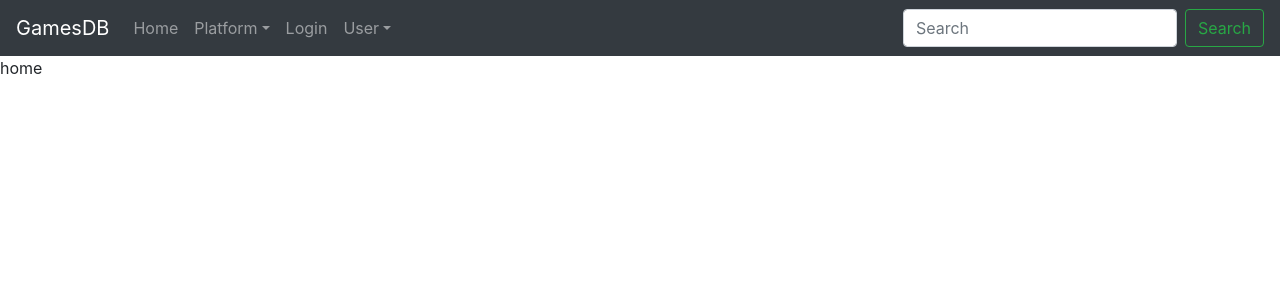
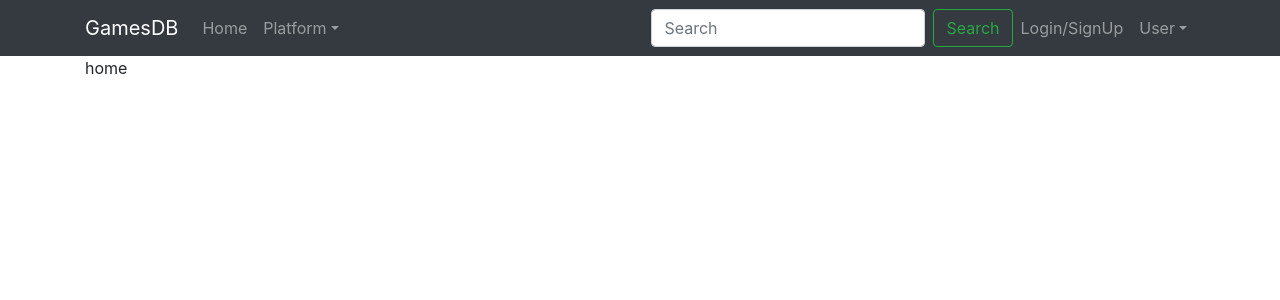
Before and after one commit to clapertosa/gamesdb, a Next.js app in the folder client/: page / in a window 1280 px wide. Shown: the top 300 px of the page. Built offline with nearby package versions, Linux system fonts and the light colour scheme.

Commit message:
Bootstrap last edits

```diff
--- a/client/components/Header/Navbar.js
+++ b/client/components/Header/Navbar.js
@@ -1,4 +1,5 @@
 import {
+  Container as BContainer,
   Navbar as BNavbar,
   Nav,
   Form,
@@ -8,7 +9,13 @@ import {
 } from "react-bootstrap";
 
 const Navbar = () => (
-  <BNavbar bg="dark" variant="dark" expand="lg">
+  <BNavbar
+    className="justify-content-between"
+    bg="dark"
+    variant="dark"
+    expand="lg"
+  >
+    <BContainer>
       <BNavbar.Brand href="#home">GamesDB</BNavbar.Brand>
       <BNavbar.Toggle aria-controls="basic-navbar-nav" />
       <BNavbar.Collapse id="basic-navbar-nav">
@@ -19,18 +26,21 @@ const Navbar = () => (
             <NavDropdown.Item href="#action/3.2">PlayStation</NavDropdown.Item>
             <NavDropdown.Item href="#action/3.3">Xbox</NavDropdown.Item>
           </NavDropdown>
-        <Nav.Link href="#home">Login</Nav.Link>
+        </Nav>
+        <Nav>
+          <Form inline>
+            <FormControl type="text" placeholder="Search" className="mr-sm-2" />
+            <Button variant="outline-success">Search</Button>
+          </Form>
+          <Nav.Link href="#home">Login/SignUp</Nav.Link>
           <NavDropdown title="User" id="basic-nav-dropdown">
             <NavDropdown.Item href="#action/3.1">Dashboard</NavDropdown.Item>
             <NavDropdown.Item href="#action/3.2">Settings</NavDropdown.Item>
             <NavDropdown.Item href="#action/3.3">Logout</NavDropdown.Item>
           </NavDropdown>
         </Nav>
-      <Form inline>
-        <FormControl type="text" placeholder="Search" className="mr-sm-2" />
-        <Button variant="outline-success">Search</Button>
-      </Form>
       </BNavbar.Collapse>
+    </BContainer>
   </BNavbar>
 );
 
--- a/client/components/Layout/Layout.js
+++ b/client/components/Layout/Layout.js
@@ -1,14 +1,21 @@
+import { Container as BContainer } from "react-bootstrap";
 import PropTypes from "prop-types";
 import styled from "styled-components";
 import Navbar from "../Header/Navbar";
 
-const Container = styled.div``;
+const Wrapper = styled.div`
+  height: 100%;
+`;
+
+const Container = styled(BContainer)`
+  height: calc(100% - 56px);
+`;
 
 const Layout = ({ children }) => (
-  <Container>
+  <Wrapper>
     <Navbar />
-    {children}
-  </Container>
+    <Container>{children}</Container>
+  </Wrapper>
 );
 
 Layout.propTypes = {
--- a/client/pages/_app.js
+++ b/client/pages/_app.js
@@ -1,20 +1,8 @@
 import { createGlobalStyle, ThemeProvider } from "styled-components";
 import "bootstrap/dist/css/bootstrap.min.css";
 import Layout from "../components/Layout/Layout";
-
-const GlobalStyle = createGlobalStyle`
-  body {
-    margin: 0;
-    padding: 0;
-    box-sizing: border-box;
-  }
-`;
-
-const theme = {
-  colors: {
-    primary: "#0070f3",
-  },
-};
+import GlobalStyle from "../styles/GlobalStyle";
+import theme from "../styles/theme";
 
 export default function App({ Component, pageProps }) {
   return (
--- /dev/null
+++ b/client/styles/GlobalStyle.js
@@ -0,0 +1,17 @@
+import { createGlobalStyle } from "styled-components";
+
+export default createGlobalStyle`
+    html, body {
+        height: 100%;
+    }
+
+    body {
+      margin: 0;
+      padding: 0;
+      box-sizing: border-box;
+    }
+
+    #__next {
+        height: 100%;
+    }
+`;
--- /dev/null
+++ b/client/styles/theme.js
@@ -0,0 +1 @@
+export default {};
```
Also changed, not shown: 1 other file (tests, documents, lock files or other folders). Lines whose indentation alone changed are shown as unchanged.
